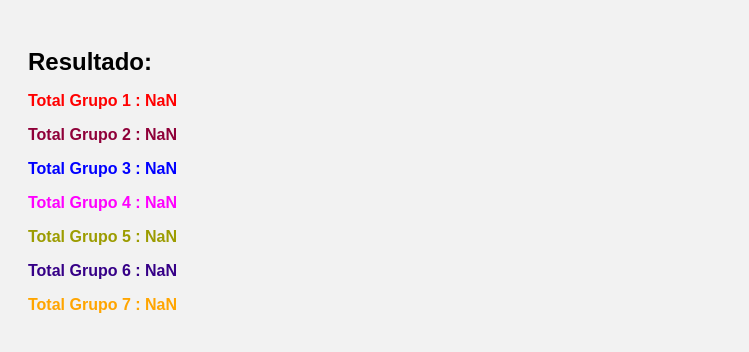
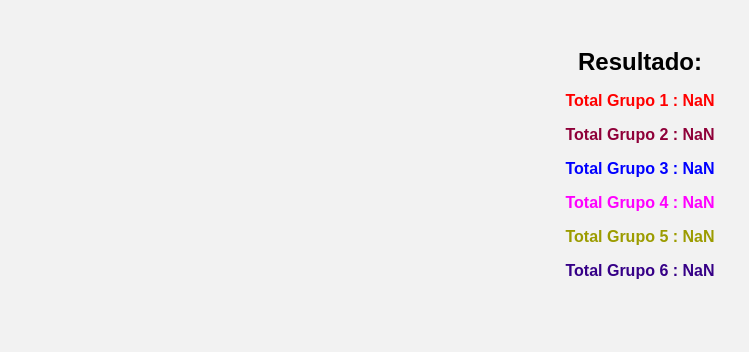
Before and after one commit to SrJoke/Pontuacao, a plain HTML site: page resultado.html in a window 1280 px wide. Shown: the whole page, without its empty margins (0-749 px from the left). Drawn offline with Linux system fonts and the light colour scheme.

Commit message:
Atualização
retirada do grupo 7

```diff
--- a/resultado.html
+++ b/resultado.html
@@ -6,15 +6,15 @@
 </head>
 <body>
 
-<h2>Resultado:</h2>
+<h2 align="center">Resultado:</h2>
 
-<p id="resul"></p>
-<p id="resul2"></p>
-<p id="resul3"></p>
-<p id="resul4"></p>
-<p id="resul5"></p>
-<p id="resul6"></p>
-<p id="resul7"></p>
+<p id="resul" align="center"></p>
+<p id="resul2" align="center"></p>
+<p id="resul3" align="center"></p>
+<p id="resul4" align="center"></p>
+<p id="resul5" align="center"></p>
+<p id="resul6" align="center"></p>
+<p id="resul7" align="center"></p>
 
 
 <script>
@@ -25,7 +25,7 @@
     const valor4 = parseInt(urlParams.get('valor4'));
     const valor5 = parseInt(urlParams.get('valor5'));
     const valor6 = parseInt(urlParams.get('valor6'));
-    const valor7 = parseInt(urlParams.get('valor7'));
+
 
     const v1 = parseInt(urlParams.get('v1'));
     const v2 = parseInt(urlParams.get('v2'));
@@ -33,7 +33,7 @@
     const v4 = parseInt(urlParams.get('v4'));
     const v5 = parseInt(urlParams.get('v5'));
     const v6 = parseInt(urlParams.get('v6'));
-    const v7 = parseInt(urlParams.get('v7'));
+
 
     const a1 = parseInt(urlParams.get('a1'));
     const a2 = parseInt(urlParams.get('a2'));
@@ -41,7 +41,7 @@
     const a4 = parseInt(urlParams.get('a4'));
     const a5 = parseInt(urlParams.get('a5'));
     const a6 = parseInt(urlParams.get('a6'));
-    const a7 = parseInt(urlParams.get('a7'));
+
 
     const b1 = parseInt(urlParams.get('b1'));
     const b2 = parseInt(urlParams.get('b2'));
@@ -49,7 +49,7 @@
     const b4 = parseInt(urlParams.get('b4'));
     const b5 = parseInt(urlParams.get('b5'));
     const b6 = parseInt(urlParams.get('b6'));
-    const b7 = parseInt(urlParams.get('b7'));
+
 
     const c1 = parseInt(urlParams.get('c1'));
     const c2 = parseInt(urlParams.get('c2'));
@@ -57,7 +57,7 @@
     const c4 = parseInt(urlParams.get('c4'));
     const c5 = parseInt(urlParams.get('c5'));
     const c6 = parseInt(urlParams.get('c6'));
-    const c7 = parseInt(urlParams.get('c7'));
+
 
     const d1 = parseInt(urlParams.get('d1'));
     const d2 = parseInt(urlParams.get('d2'));
@@ -65,7 +65,7 @@
     const d4 = parseInt(urlParams.get('d4'));
     const d5 = parseInt(urlParams.get('d5'));
     const d6 = parseInt(urlParams.get('d6'));
-    const d7 = parseInt(urlParams.get('d7'));
+
 
     const e1 = parseInt(urlParams.get('e1'));
     const e2 = parseInt(urlParams.get('e2'));
@@ -73,7 +73,7 @@
     const e4 = parseInt(urlParams.get('e4'));
     const e5 = parseInt(urlParams.get('e5'));
     const e6 = parseInt(urlParams.get('e6'));
-    const e7 = parseInt(urlParams.get('e7'));
+
 
     const f1 = parseInt(urlParams.get('f1'));
     const f2 = parseInt(urlParams.get('f2'));
@@ -81,7 +81,7 @@
     const f4 = parseInt(urlParams.get('f4'));
     const f5 = parseInt(urlParams.get('f5'));
     const f6 = parseInt(urlParams.get('f6'));
-    const f7 = parseInt(urlParams.get('f7'));
+
 
     const g1 = parseInt(urlParams.get('g1'));
     const g2 = parseInt(urlParams.get('g2'));
@@ -89,7 +89,7 @@
     const g4 = parseInt(urlParams.get('g4'));
     const g5 = parseInt(urlParams.get('g5'));
     const g6 = parseInt(urlParams.get('g6'));
-    const g7 = parseInt(urlParams.get('g7'));
+
 
     const h1 = parseInt(urlParams.get('h1'));
     const h2 = parseInt(urlParams.get('h2'));
@@ -97,7 +97,6 @@
     const h4 = parseInt(urlParams.get('h4'));
     const h5 = parseInt(urlParams.get('h5'));
     const h6 = parseInt(urlParams.get('h6'));
-    const h7 = parseInt(urlParams.get('h7'));
 
     const i1 = parseInt(urlParams.get('i1'));
     const i2 = parseInt(urlParams.get('i2'));
@@ -105,7 +104,6 @@
     const i4 = parseInt(urlParams.get('i4'));
     const i5 = parseInt(urlParams.get('i5'));
     const i6 = parseInt(urlParams.get('i6'));
-    const i7 = parseInt(urlParams.get('i7'));
 
     const j1 = parseInt(urlParams.get('j1'));
     const j2 = parseInt(urlParams.get('j2'));
@@ -113,7 +111,6 @@
     const j4 = parseInt(urlParams.get('j4'));
     const j5 = parseInt(urlParams.get('j5'));
     const j6 = parseInt(urlParams.get('j6'));
-    const j7 = parseInt(urlParams.get('j7'));
 
 
     const resul = valor1 + v1 + a1 + b1 + c1 + d1 + e1 + f1 + g1 + h1 + i1 + j1;
@@ -122,7 +119,6 @@
     const resul4 = valor4 + v4 + a4 + b4 + c4 + d4 + e4 + f4 + g4 + h4 + i4 + j4;
     const resul5 = valor5 + v5 + a5 + b5 + c5 + d5 + e5 + f5 + g5 + h5 + i5 + j5;
     const resul6 = valor6 + v6 + a6 + b6 + c6 + d6 + e6 + f6 + g6 + h6 + i6 + j6;
-    const resul7 = valor7 + v7 + a7 + b7 + c7 + d7 + e7 + f7 + g7 + h7 + i7 + j7;
 
 
 
@@ -132,8 +128,6 @@
     document.getElementById("resul4").innerHTML = "Total Grupo 4 : " + resul4;
     document.getElementById("resul5").innerHTML = "Total Grupo 5 : " + resul5;
     document.getElementById("resul6").innerHTML = "Total Grupo 6 : " + resul6;
-    document.getElementById("resul7").innerHTML = "Total Grupo 7 : " + resul7;
-
 
 </script>
 </body>
```
